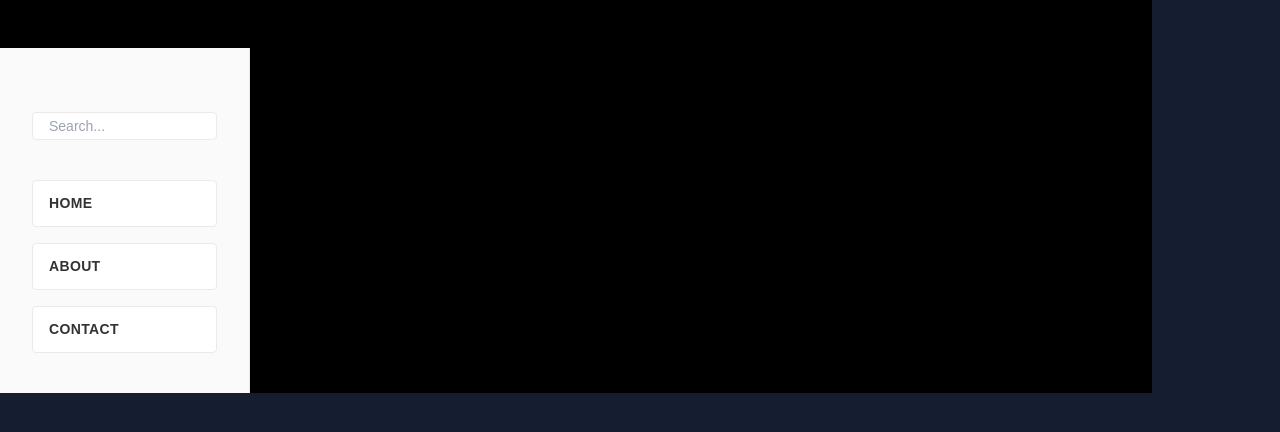
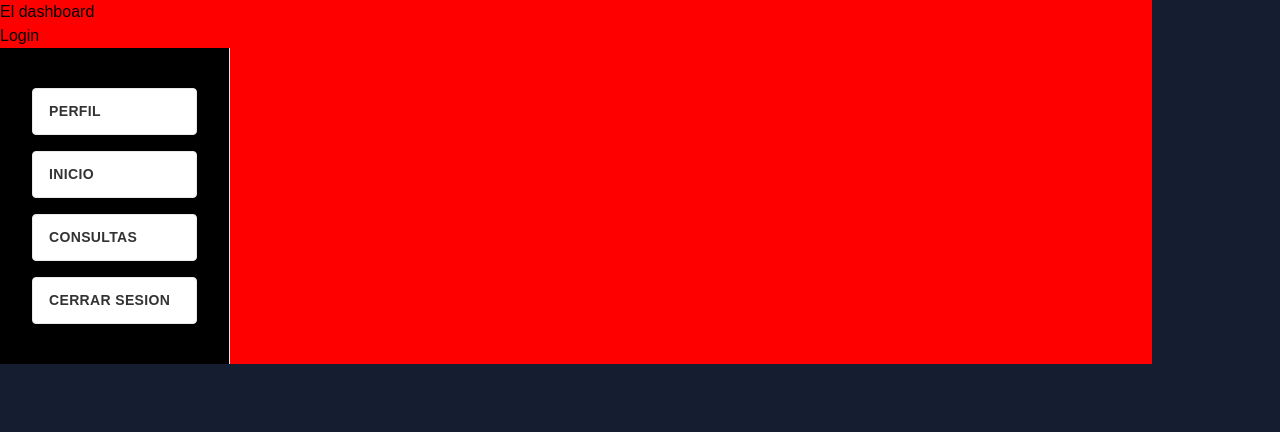
Before and after one commit to Xavybarcenas/vitfile_nextjs, a Next.js app: page /registro in a window 1280 px wide. Shown: the top 432 px of the page. Built offline with nearby package versions, Linux system fonts and the light colour scheme.

Commit message:
cambios al sidebar
asdas

```diff
--- a/components/options.js
+++ b/components/options.js
@@ -4,15 +4,17 @@ import styles from "/styles/options.module.css";
 export default function options() {
   return (
     <nav className={styles.nav}>
-      <input className={styles.input} placeholder="Search..." />
       <Link href="#">
-        <a>Home</a>
+        <a>Perfil</a>
       </Link>
       <Link href="#">
-        <a>About</a>
+        <a>Inicio</a>
       </Link>
       <Link href="#">
-        <a>Contact</a>
+        <a>Consultas</a>
+      </Link>
+      <Link href="#">
+        <a>Cerrar Sesion</a>
       </Link>
     </nav>
   )
--- a/styles/options.module.css
+++ b/styles/options.module.css
@@ -2,8 +2,8 @@
     height: 100%;
     display: flex;
     flex-direction: column;
-    width: 250px;
-    background-color: #fafafa;
+    width: 20%;
+    background-color: black;
     padding: 32px;
     border-right: 1px solid #eaeaea;
   }
@@ -24,7 +24,7 @@
   }
 
   .nav > a:hover {
-    background-color: #eaeaea;
+    background-color: white;
   }
 
   .input {
--- a/styles/registro/registro.module.css
+++ b/styles/registro/registro.module.css
@@ -1,6 +1,6 @@
 .container{
 
-  background-color: black;
+  background-color: red;
   width: 90%;
   height: 100%;
 
```
